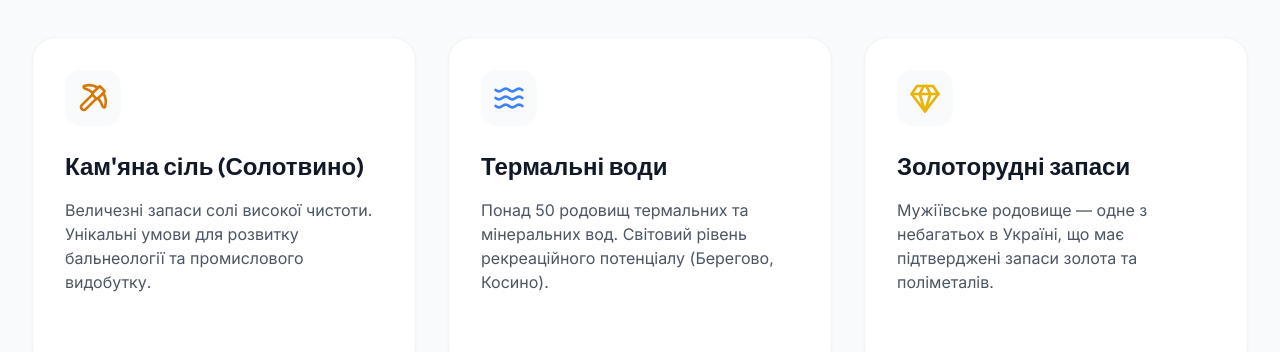
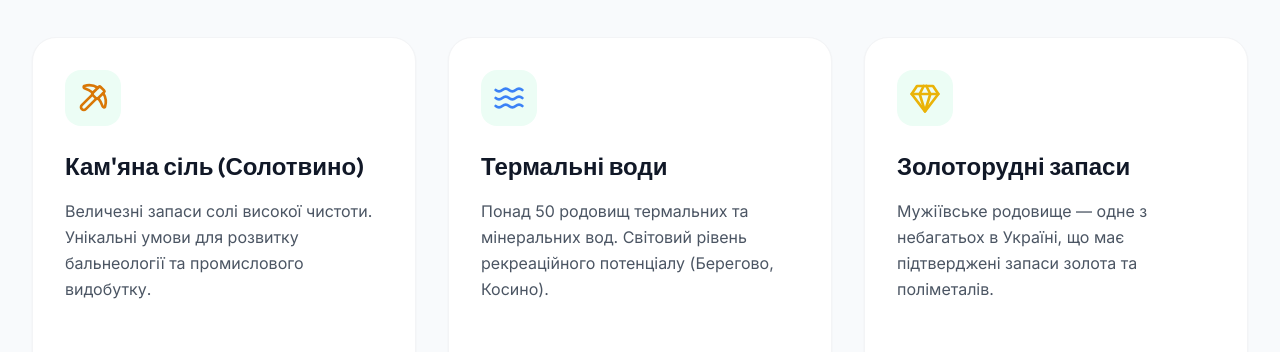
Before and after one commit to VikTornado/zakarpattia-fullstack, a React (Create React App) app: page /minerals in a window 1280 px wide. Shown: the part 370-722 px from the top of the page. Built offline with nearby package versions, Linux system fonts and the light colour scheme; no server answers.

Commit message:
Fix: restored missing page content, routes, and styles

```diff
--- a/package.json
+++ b/package.json
@@ -4,7 +4,7 @@
   "private": true,
   "proxy": "http://127.0.0.1:8000",
   "dependencies": {
-
+    "@tailwindcss/typography": "^0.5.19",
     "chart.js": "^3.9.1",
     "framer-motion": "^7.6.12",
     "i18next": "^23.4.6",
--- a/src/App.js
+++ b/src/App.js
@@ -86,6 +86,7 @@ function AnimatedRoutes() {
         <Route path="/taxation" element={<PageWrapper><Taxation /></PageWrapper>} />
         <Route path="/tourism" element={<PageWrapper><Tourism /></PageWrapper>} />
         <Route path="/energy" element={<PageWrapper><Energy /></PageWrapper>} />
+        <Route path="/summary" element={<PageWrapper><Economy /></PageWrapper>} />
         <Route path="/education" element={<PageWrapper><Education /></PageWrapper>} />
         <Route path="/minerals" element={<PageWrapper><Minerals /></PageWrapper>} />
         <Route path="/recovery-center" element={<PageWrapper><RecoveryCenter /></PageWrapper>} />
--- a/src/pages/Minerals.js
+++ b/src/pages/Minerals.js
@@ -106,16 +106,16 @@ const Minerals = () => {
             variants={itemVariants}
             className="group p-8 rounded-3xl bg-white border border-gray-100 shadow-sm hover:shadow-xl transition-all duration-300"
           >
-            <div className="w-14 h-14 flex items-center justify-center rounded-2xl bg-gray-50 mb-6 group-hover:bg-white group-hover:shadow-lg transition-all">
+            <div className="w-14 h-14 flex items-center justify-center rounded-2xl bg-emerald-50 mb-6 group-hover:bg-emerald-600 group-hover:text-white transition-all duration-300">
               {item.icon}
             </div>
             <h3 className="text-2xl font-bold text-gray-900 mb-4 font-display">
               {language === "uk" ? item.titleUk : item.titleEn}
             </h3>
-            <p className="text-gray-600 mb-6">
+            <p className="text-gray-600 mb-6 leading-relaxed">
               {language === "uk" ? item.descUk : item.descEn}
             </p>
-            <div className="flex items-center text-emerald-600 font-bold text-sm tracking-widest uppercase pointer-events-none opacity-0 group-hover:opacity-100 transition-opacity">
+            <div className="flex items-center text-emerald-600 font-bold text-sm tracking-widest uppercase opacity-0 group-hover:opacity-100 transition-opacity">
               {language === "uk" ? "Деталі" : "Details"} <ArrowRight className="ml-2 w-4 h-4" />
             </div>
           </motion.div>
--- a/tailwind.config.js
+++ b/tailwind.config.js
@@ -3,6 +3,10 @@ module.exports = {
   content: ["./src/**/*.{js,jsx,ts,tsx}"],
   theme: {
     extend: {
+      fontFamily: {
+        sans: ['Inter', 'sans-serif'],
+        display: ['Outfit', 'sans-serif'],
+      },
       keyframes: {
         staggeredPulse: {
           "0%, 100%": { opacity: 1, transform: "scale(1)" },
@@ -24,5 +28,7 @@ module.exports = {
       },
     },
   },
-  plugins: [],
+  plugins: [
+    require('@tailwindcss/typography'),
+  ],
 };
```
Also changed, not shown: 1 other file (tests, documents, lock files or other folders).
